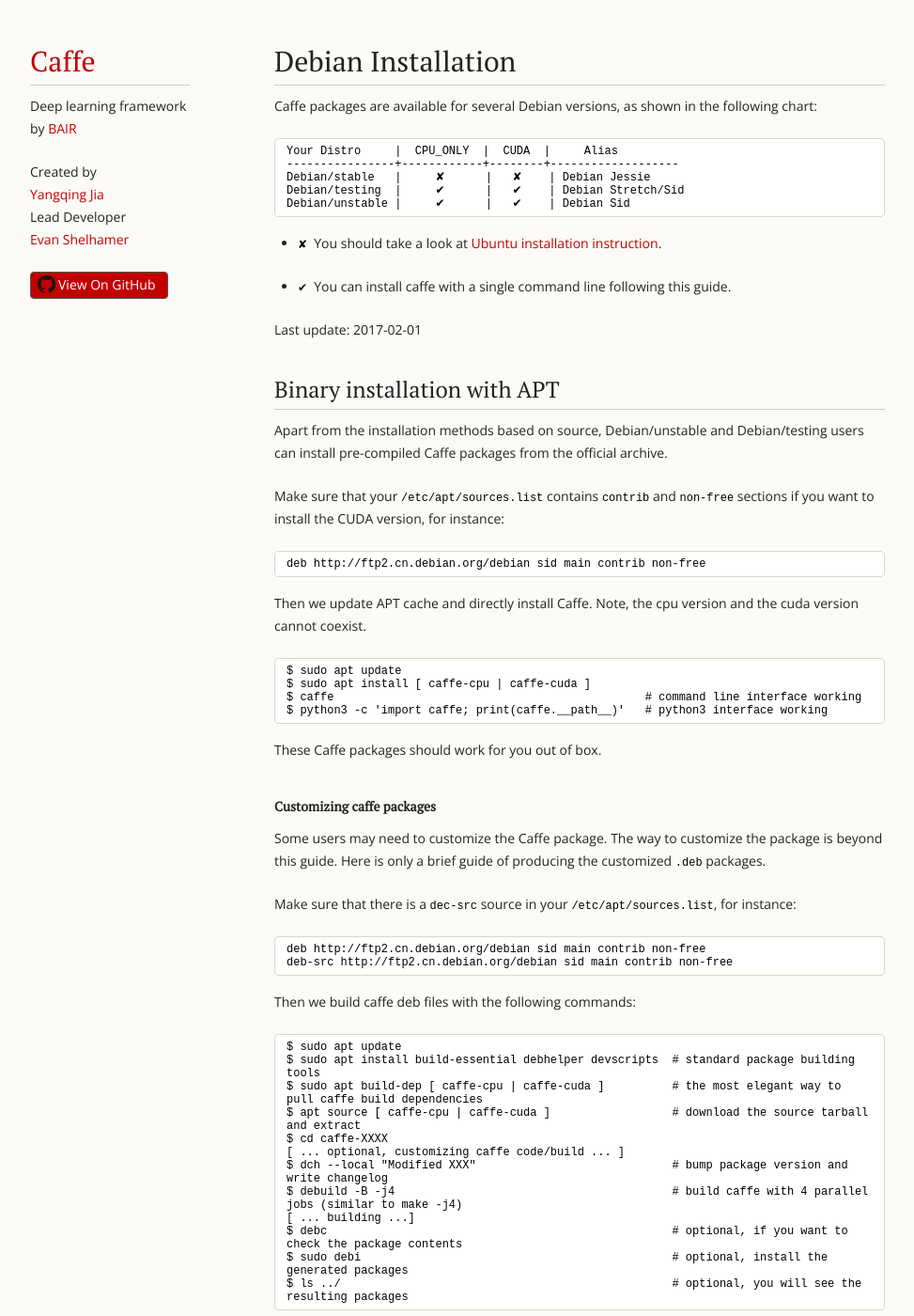
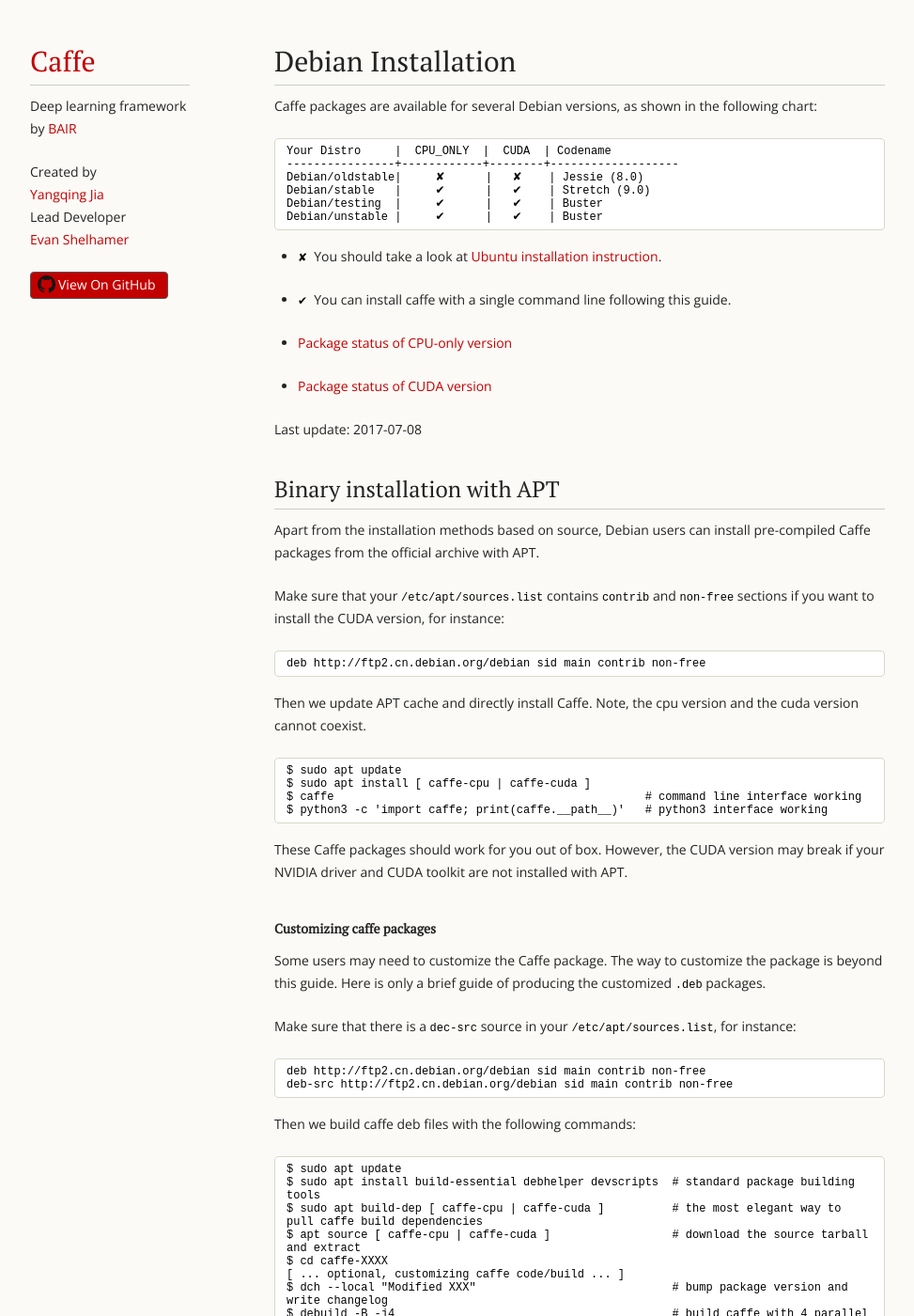
Before and after one commit to a0x8o/caffe, a Jekyll site: the page built from docs/install_apt_debian.md, in a window 1280 px wide and 1400 px high. Shown: the whole window at 94% size, without its empty margins (18-991 px from the left). Built offline with Jekyll 4.4.1, drawn with Linux system fonts in a browser that asks for light colours; some of the changed text lies outside the part shown.

Commit message:
2017-08-07:09:05:11

````diff
--- a/docs/install_apt_debian.md
+++ b/docs/install_apt_debian.md
@@ -8,24 +8,28 @@ Caffe packages are available for several Debian versions, as shown in the
 following chart:
 
 ```
-Your Distro     |  CPU_ONLY  |  CUDA  |     Alias
+Your Distro     |  CPU_ONLY  |  CUDA  | Codename
 ----------------+------------+--------+-------------------
-Debian/stable   |     ✘      |   ✘    | Debian Jessie
-Debian/testing  |     ✔      |   ✔    | Debian Stretch/Sid
-Debian/unstable |     ✔      |   ✔    | Debian Sid
+Debian/oldstable|     ✘      |   ✘    | Jessie (8.0)
+Debian/stable   |     ✔      |   ✔    | Stretch (9.0)
+Debian/testing  |     ✔      |   ✔    | Buster
+Debian/unstable |     ✔      |   ✔    | Buster
 ```
 
 * `✘ ` You should take a look at [Ubuntu installation instruction](install_apt.html).
 
 * `✔ ` You can install caffe with a single command line following this guide.
 
-Last update: 2017-02-01
+* [Package status of CPU-only version](https://tracker.debian.org/pkg/caffe)
+
+* [Package status of CUDA version](https://tracker.debian.org/pkg/caffe-contrib)
+
+Last update: 2017-07-08
 
 ## Binary installation with APT
 
-Apart from the installation methods based on source, Debian/unstable
-and Debian/testing users can install pre-compiled Caffe packages from
-the official archive.
+Apart from the installation methods based on source, Debian users can install
+pre-compiled Caffe packages from the official archive with APT.
 
 Make sure that your `/etc/apt/sources.list` contains `contrib` and `non-free`
 sections if you want to install the CUDA version, for instance:
@@ -44,7 +48,8 @@ $ caffe                                              # command line interface wo
 $ python3 -c 'import caffe; print(caffe.__path__)'   # python3 interface working
 ```
 
-These Caffe packages should work for you out of box.
+These Caffe packages should work for you out of box. However, the CUDA version
+may break if your NVIDIA driver and CUDA toolkit are not installed with APT.
 
 #### Customizing caffe packages
 
@@ -156,10 +161,3 @@ and hack the packaging scripts, then build your customized package.
 $ sudo apt install caffe-doc
 $ dpkg -L caffe-doc
 ```
-
-* Where can I find the Debian package status?
-
-```
-https://tracker.debian.org/pkg/caffe          (for the CPU_ONLY version)
-https://tracker.debian.org/pkg/caffe-contrib  (for the CUDA version)
-```
````
Also changed, not shown: docs/install_apt.md (+32 -0 lines), docs/tutorial/layers/lrn.md (+1 -1 lines), 2 other files.
